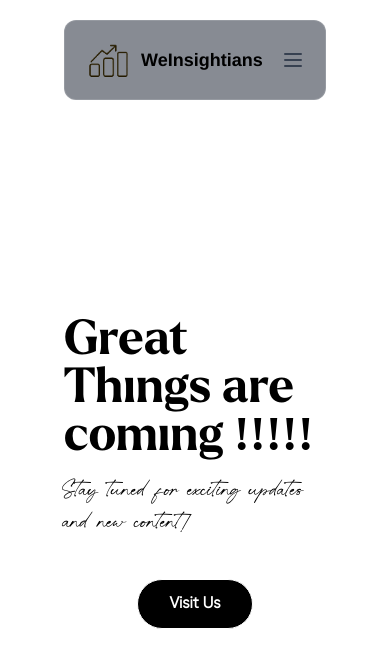
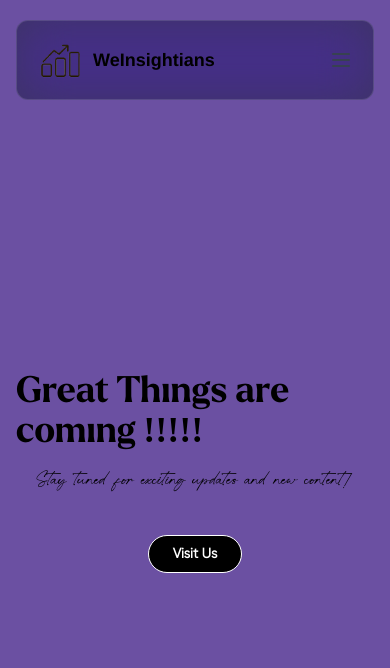
Before and after one commit to ZaidulV21/weinsightians-org, a React (Vite) app: page /blog in a window 390 px wide. Shown: the top 668 px of the page. Built offline with nearby package versions, Linux system fonts and the light colour scheme; the HTML template or start-up script is replaced by a standard one.

Commit message:
Complete Blog responsive

```diff
--- a/src/Page/Blog.jsx
+++ b/src/Page/Blog.jsx
@@ -4,12 +4,12 @@ import Navbar from '../components/Navbar'
 const Blog = () => {
   return (
     <>
-    <div className='h-screen w-full px-16 pt-5 text-black '>
+    <div className='h-screen bg-[#6B50A2] w-full px-4 md:px-16 pt-5 text-black '>
       <Navbar/>
       <div className='flex flex-col items-center justify-center h-[calc(100vh-100px)]'>
-      <h1 className='text-5xl font-bold text-black font-[larken] '>Great Things are coming !!!!!</h1>
-        <p className='text-2xl mt-4 font-[heligthon]'>Stay tuned for exciting updates and new content!</p>
-        <a href="/" className='bg-black text-white mt-10 rounded-full border-[1px] border-white font-bold text-base transition-all duration-500 font-[gilroy] py-3 px-8 hover:bg-white hover:text-black hover:border-black '>
+      <h1 className='text-4xl md:text-5xl font-bold text-black font-[larken] '>Great Things are coming !!!!!</h1>
+        <p className='text-xl md:text-2xl mt-4 font-[heligthon]'>Stay tuned for exciting updates and new content!</p>
+        <a href="/" className='bg-black text-white mt-10 rounded-full border-[1px] border-white font-bold text-sm md:text-base transition-all duration-500 font-[gilroy] py-2 md:py-3 px-6 md:px-8 hover:bg-white hover:text-black hover:border-black '>
               Visit Us
             </a>
       </div>
```
